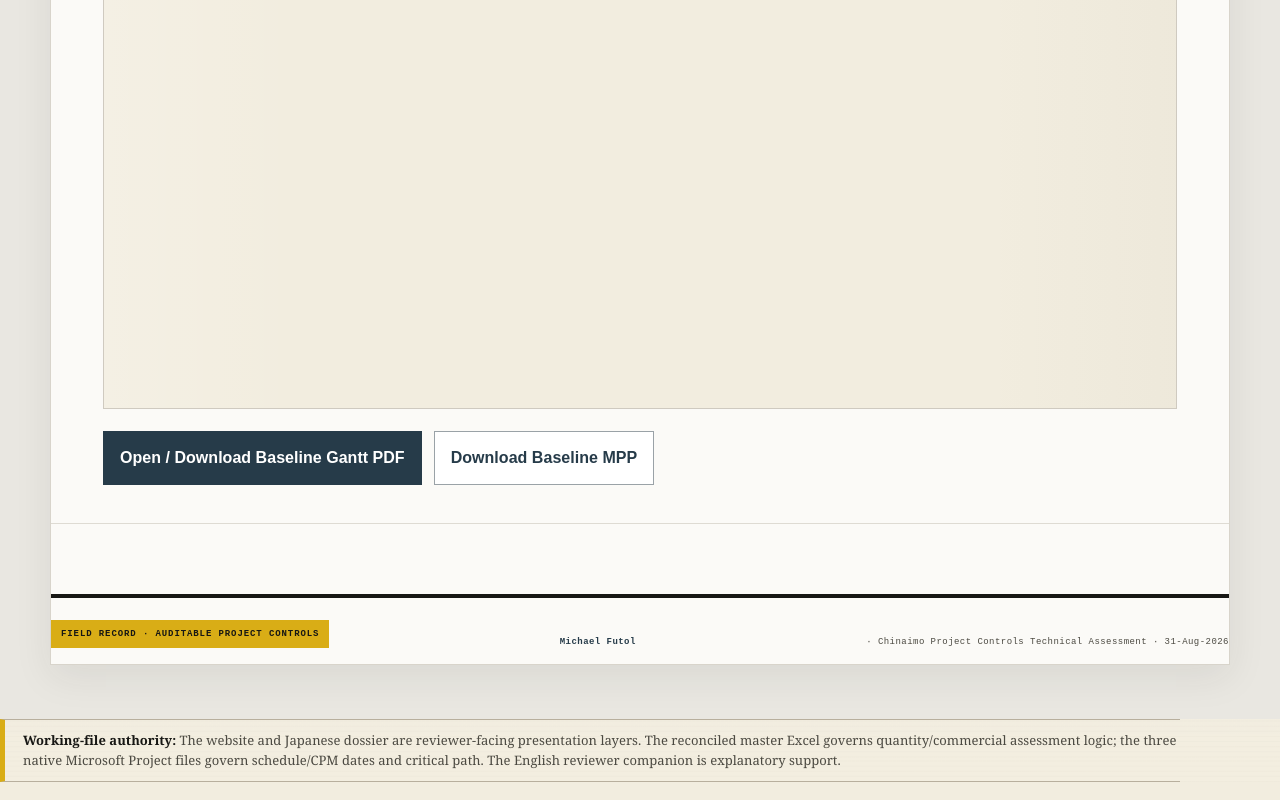
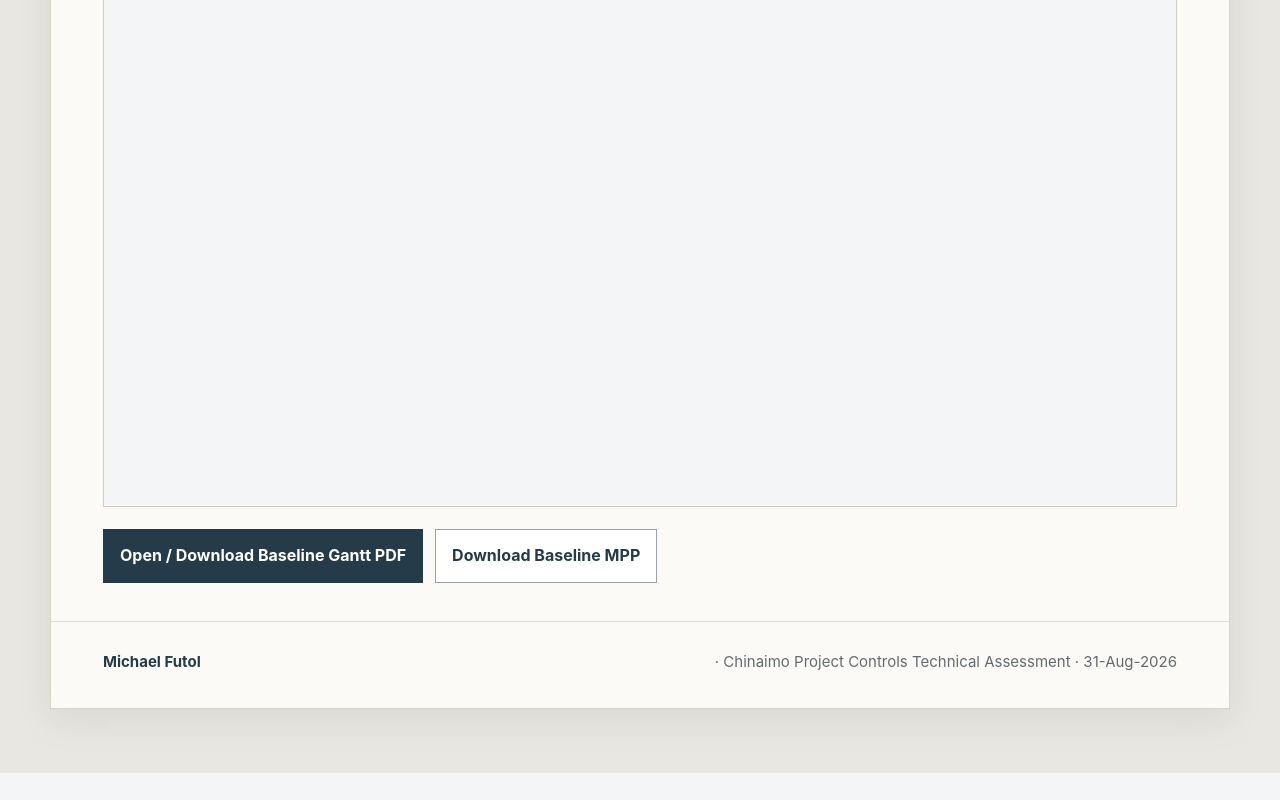
Before and after one commit to michaelfutol/Michael-Futol-Chinaimo-Project-Controls, a Next.js app: page / in a window 1280 px wide. Shown: the part 2656-3456 px from the top of the page. After the commit the page ends 3429 px from the top, so only its background shows below. Built offline with nearby package versions, Linux system fonts and the light colour scheme.

Commit message:
site: remove language ribbon and commentary guard from minimal landing page

```diff
--- a/app/layout.tsx
+++ b/app/layout.tsx
@@ -1,20 +1,11 @@
 import './globals.css';
-import './governance.css';
-import './editorial.css';
 import type { Metadata } from 'next';
-import SubmissionFileGuard from './SubmissionFileGuard';
 
 export const metadata: Metadata = {
-  title: 'Michael Futol — Chinaimo Recovery Controls Assessment',
-  description: 'Lean Chinaimo project-controls assessment: public facts, Baseline, Actual Progress and Recovery.'
+  title: 'Michael Futol - Chinaimo Project Controls Assessment',
+  description: 'Project controls technical assessment for the Chinaimo Water Treatment Plant project.'
 };
 
 export default function RootLayout({ children }: Readonly<{ children: React.ReactNode }>) {
-  return (
-    <html lang="en"><body>
-      <div className="languageRibbon" aria-label="Language navigation"><a href="/">English</a><span className="sep">·</span><a href="/dossier-jp">日本語 Dossier</a></div>
-      {children}
-      <SubmissionFileGuard />
-    </body></html>
-  );
+  return <html lang="en"><body>{children}</body></html>;
 }
```
